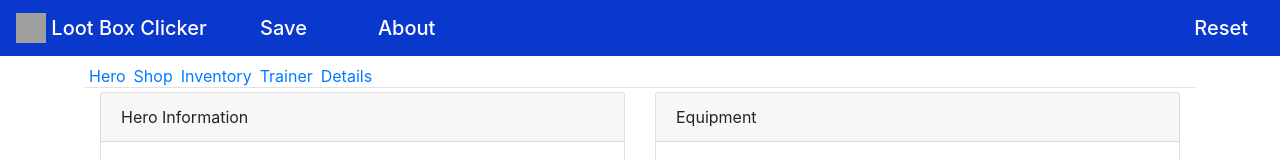
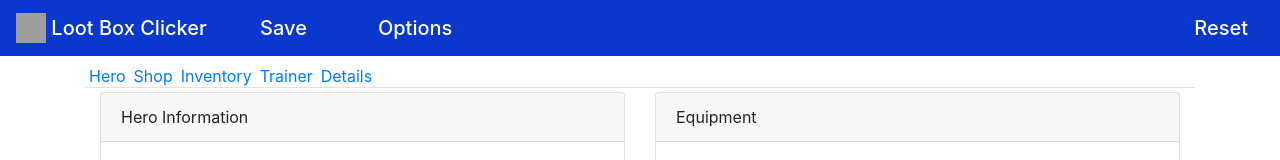
Before and after one commit to sitnaltax/loot-box-clicker, an Angular app: page /hero in a window 1280 px wide. Shown: the top 160 px of the page. Built offline with nearby package versions, Linux system fonts and the light colour scheme; grey boxes are pictures that could not be loaded.

Commit message:
Change "About" to "Options"

```diff
--- a/src/app/app.component.html
+++ b/src/app/app.component.html
@@ -3,7 +3,7 @@
         <img src="/LBC/assets/open-treasure-chest.png" width="30" height="30" class="d-inline-block align-top" alt="" /> Loot Box Clicker
         <a class="header-text ml-5" (click)="save()">Save</a>
         <span id="save-check" [@checkState]="checkState"> ✓</span>
-        <span class="header-text ml-5" (click)="open(about)">About</span>
+        <span class="header-text ml-5" (click)="open(about)">Options</span>
     </span>
     <span class="navbar-brand mb-0 h1">
         <a class="header-text ml-5" (click)="reset()">Reset</a>
```
